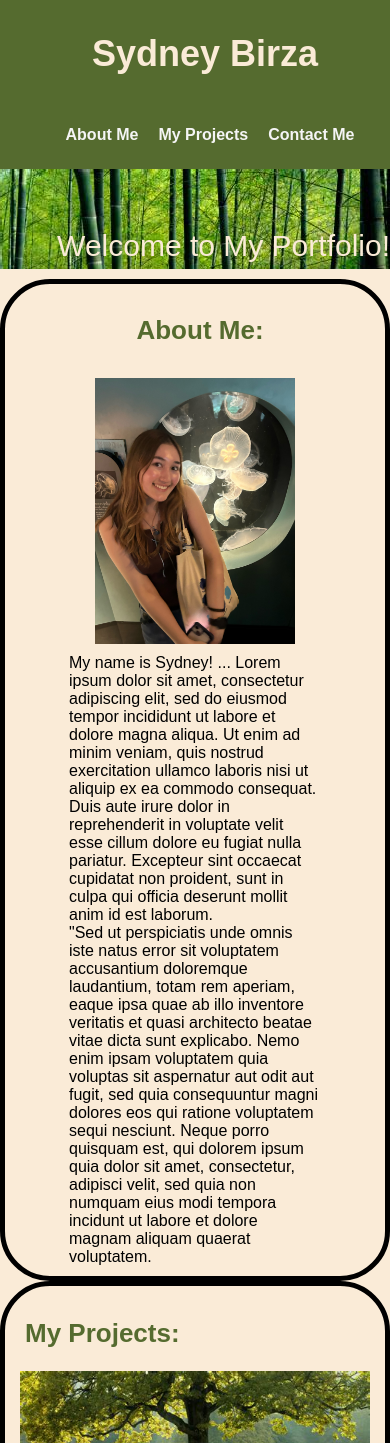
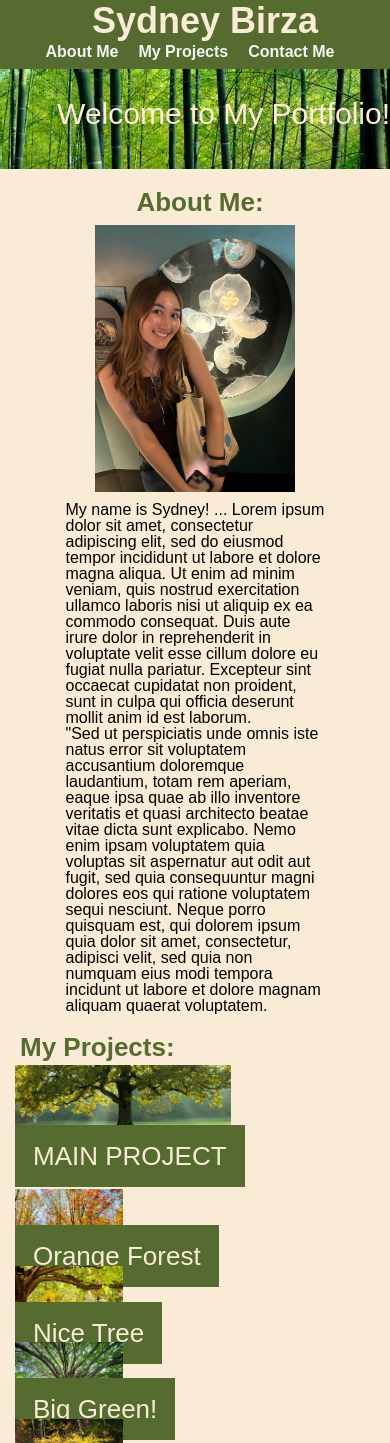
Before and after one commit to sydKB/Birza-HW-02, a plain HTML site: page index.html in a window 390 px wide. Shown: the part 1-1444 px from the top of the page. Drawn offline with Linux system fonts and the light colour scheme; files that its build step writes are made by us from their sources; files whose address does not match are found by name.

Commit message:
final edits before deadline

```diff
--- a/assets/css/style.css
+++ b/assets/css/style.css
@@ -39,14 +39,14 @@ ul li a {
     font-weight: bold;
 }
 
-#tree-header {
+#tree-header { /*This is the decorative banner under the header*/
     background-image: url(/Users/sydneybirza/bootcamp/Birza-HW-02/assets/forest.jpg);
     height: 100px;
     margin-bottom: 10px;
     position: relative;
 }
 
-#tree-header p {
+#tree-header p { /*This is the styling for the welcom message on the banner*/
     text-align: right;
     font-size: 30px;
     position: absolute;
@@ -55,10 +55,12 @@ ul li a {
     color: antiquewhite;
 }
 
-section { /* play around with this!*/
+section {
+    /* The commented text is for personal use, to check section padding and margins.
     border-style: solid;
     border-width: 5px;
-    border-radius: 50px; /*round*/
+    border-radius: 50px; (round) */
+
     padding: 10px;
     width: 100%;
 }
@@ -69,13 +71,13 @@ section h2 {
     color: darkolivegreen;
 }
 
-#about {
+#about { /*Flex display allows for small screen adaptation*/
     display: flex;
     align-items: center;
     justify-content: center;
 }
 
-#about img {
+#about img { /*Image adapts to screen size but has min-width for small screen visibility*/
     width: 20%;
     min-width: 200px;
     margin: 10px;
@@ -91,9 +93,8 @@ section h2 {
 
 
 
-
-
-#projects a{
+/*-----I would like to put the .lil-pic images into columns-----*/
+#projects a { /*Anchored project elements adapt to screen size*/
     display: flex;
     flex-wrap: wrap;
     justify-content: space-between;
@@ -101,35 +102,35 @@ section h2 {
     margin: 5px;
 }
 
-#projects img:hover {
-    box-shadow:0 0 5px 5px darkolivegreen;
+#projects img:hover { /*Project images glow green when hovered over*/
+    box-shadow: 0 0 5px 5px darkolivegreen;
 }
 
-#projects p {
+#projects p { /*Project title cards*/
     position: absolute;
-    top: 60%;
+    top: 50%;
     left: 0px;
-    font-size: 30px;
-    padding: 30px;
+    font-size: 26px;
+    padding: 18px;
     color: antiquewhite;
     background-color: darkolivegreen;
 }
 
 .big-pic{
-    width: 100%;
+    width: 60%;
 }
 
 .lil-pic {
-    width: 50%;
+    width: 30%;
 }
+/*-----And fix the title cards. Will work with a tutor. Extra spaces will be deleted.-----*/
 
 
 
 
 
 
-
-#contact {
+#contact { /*Again, flex display to allow for adaptation*/
     display: flex;
     justify-content: space-between;
     align-items: center;
@@ -138,15 +139,14 @@ section h2 {
 #contact a {
     color: green;
     font-size: 24px;
+    margin-right: 30px;
 }
 
-@media screen and (max-width: 768px) {
+@media screen and (max-width: 768px) { /*The following sections enter column formation at 768px screen size*/
     main,
-    nav {
-        flex-direction: column;
-        align-items: right;
-    }
-    #about, #contact {
+    nav,
+    #about,
+    #contact {
         flex-direction: column;
     }
 }
--- a/index.html
+++ b/index.html
@@ -1,14 +1,14 @@
 <!DOCTYPE html>
 <html>
     <head>
-        <title>My Portfolio</title>
+        <title>Sydney's Practice Portfolio</title>
         <meta name="viewport" content="width=device-width, initial-scale=1" />
-        <!-- <link rel="stylesheet" href="css/reset.css" /> -->
+        <link rel="stylesheet" href="css/reset.css" />
         <link rel="stylesheet" href="assets/css/style.css" />
     </head>
     <body>
         <header>
-            <nav>
+            <nav> <!--This is the header, with my name and clickable links to parts of the page-->
                 <h1>Sydney Birza</h1>
                 <ul>
                     <li><a href="#about">About Me</a></li>
@@ -16,13 +16,13 @@
                     <li><a href="#contact">Contact Me</a></li>
                 </ul>
             </nav>
-            <div id="tree-header"><p>Welcome to My Portfolio!</p></div>
+            <div id="tree-header"><p>Welcome to My Portfolio!</p></div> <!--Decorative banner with welcome message-->
         </header>
 
         <main>
-            <section id="about">
+            <section id="about"> <!--Section where I can write about myself.-->
                 <h2>About Me:</h2>
-                <img src="assets/me.jpeg" alt="me pic">
+                <img src="assets/me.jpeg" alt="me pic"> <!--Recent image of me included here-->
                 <p>My name is Sydney! ... Lorem ipsum dolor sit amet, consectetur
                     adipiscing elit, sed do eiusmod tempor incididunt ut labore
                     et dolore magna aliqua. Ut enim ad minim veniam, quis nostrud
@@ -43,8 +43,8 @@
             </section>
 
 
-            <section id="projects">
-                <h2>My Projects:</h2>
+            <section id="projects"> <!--Section with anchored images of trees where future projects may be placed-->
+                <h2>My Projects:</h2> <!--Titled banners are also included with each "project image"-->
 
                 <a target="_blank" href="https://en.wikipedia.org/wiki/Tree">
                     <img class="big-pic" src="assets/project-1.jpg" alt="green-tree-1">
@@ -52,30 +52,23 @@
                 </a>
                 <a target="_blank" href="https://www.dreamstime.com/horizontal-photography-autumn-trees-colorful-fall-leaves-autumn-forest-fall-foliage-blue-sky-above-horizontal-image182993697">
                     <img class="lil-pic" src="assets/project-2.jpg" alt="orange-trees-2">
-                    <!-- <p>Orange Forest</p> -->
+                    <p>Orange Forest</p>
                 </a>
                 <a target="_blank" href="https://www.pinterest.co.uk/pin/351843789618897419/">
                     <img class="lil-pic" src="assets/project-3.jpg" alt="green-tree-3">
-                    <!-- <p>Nice Tree</p> -->
+                    <p>Nice Tree</p>
                 </a>
                 <a target="_blank" href="https://www.pinterest.com/pin/301459768777220212/">
                     <img class="lil-pic" src="assets/project-4.jpg" alt="green-tree-4">
-                    <!-- <p>Big Green!</p> -->
+                    <p>Big Green!</p>
                 </a>
                 <a target="_blank" href="https://www.the-digital-picture.com/Pictures/Picture.aspx?Picture=2009-10-11_12-32-05">
                     <img class="lil-pic" src="assets/project-5.jpg" alt="yellow-tree-5">
-                    <!-- <p>Yellow on the Cliff</p> -->
+                    <p>Yellow on the Cliff</p>
                 </a>
-
-                <!-- <img class="big-pic" src="assets/project-1.jpg" alt="green-tree-1">
-                <img class="lil-pic" src="assets/project-2.jpg" alt="orange-trees-2">
-                <img class="lil-pic" src="assets/project-3.jpg" alt="green-tree-3">
-                <img class="lil-pic" src="assets/project-4.jpg" alt="green-tree-4">
-                <img class="lil-pic" src="assets/project-5.jpg" alt="yellow-tree-5"> -->
             </section>
 
-
-            <section id="contact">
+            <section id="contact"> <!--Section for my contact information. Clickable links.-->
                 <h2>Contact Me:</h2>
                 <a target="_blank" href="assets/phone.jpg">333-444-5555</a>
                 <a target="_blank" href="assets/email.jpg">sydneykb11@icloud.com</a>
```
